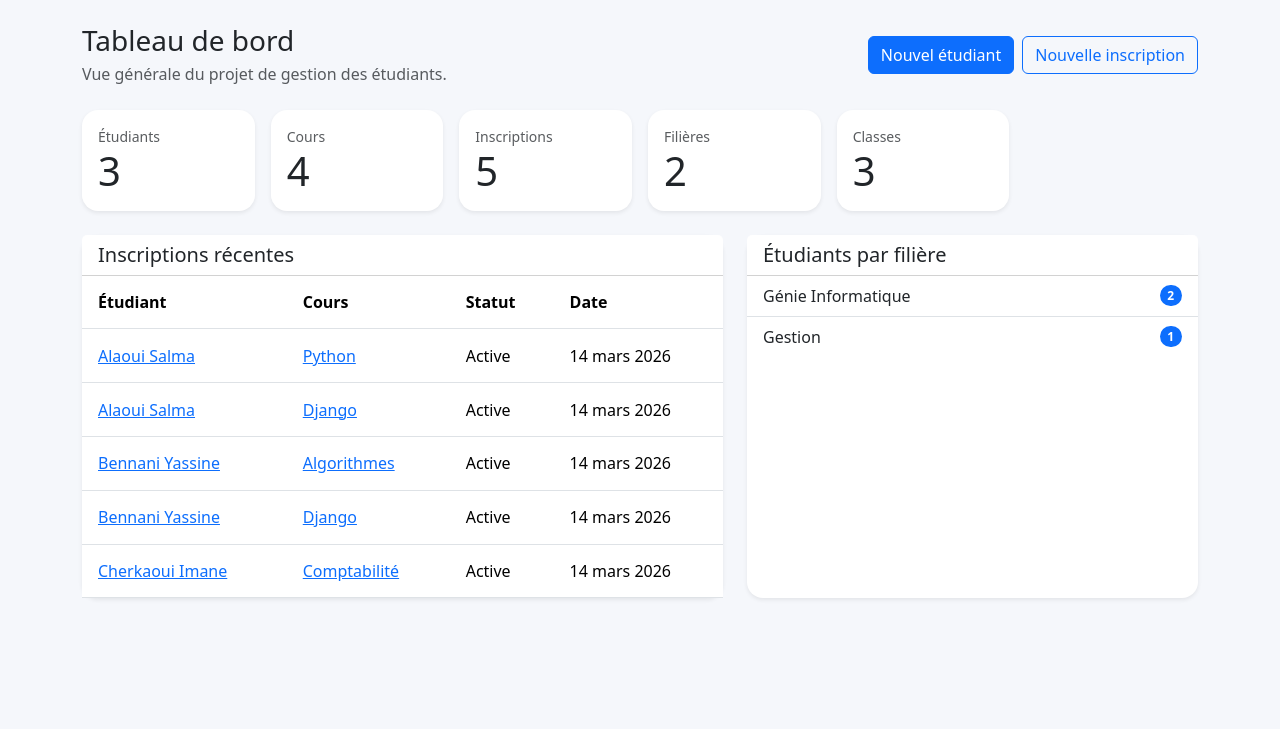
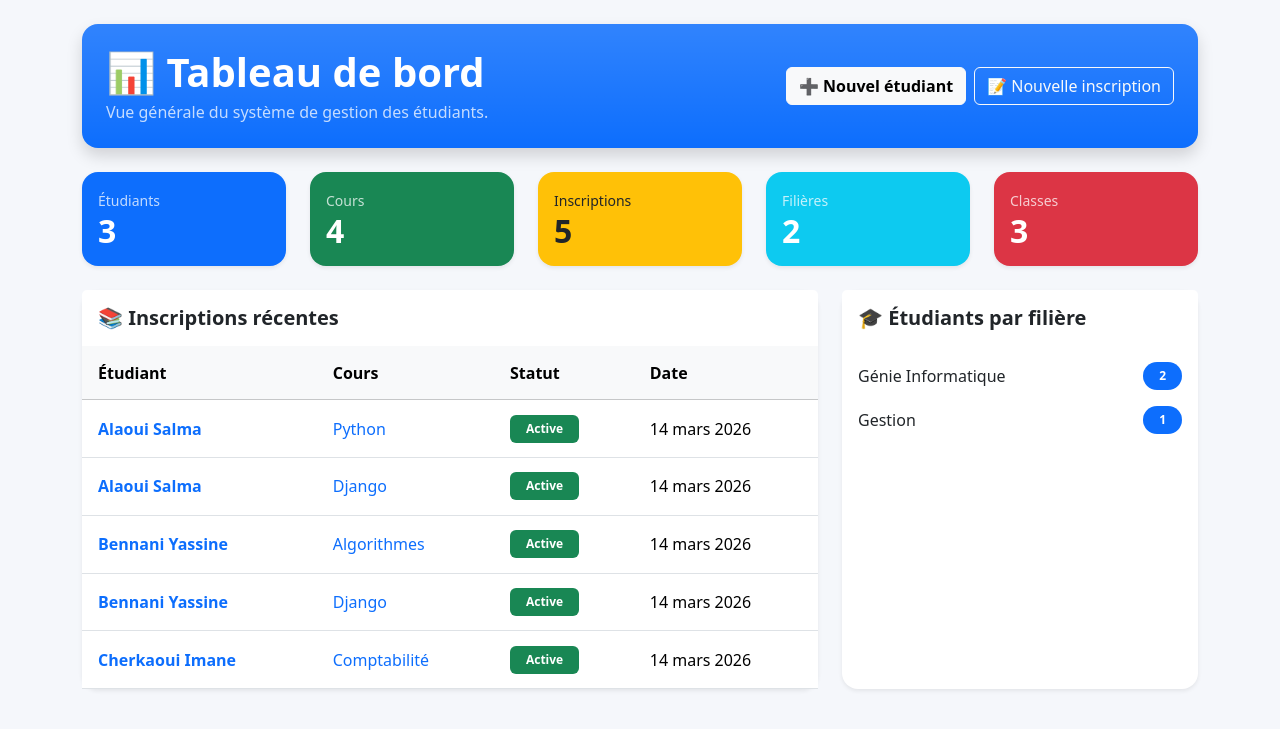
Before and after one commit to theelh/student_project, a Django app: page /dashboard/ in a window 1280 px wide. Shown: the part 56-785 px from the top of the page. Run offline with Django 5.2, Linux system fonts and the light colour scheme; a user stored in the database is signed in; data comes from the database, SQL or seed files in the repository.

Commit message:
develop commit

```diff
--- a/templates/academics/dashboard.html
+++ b/templates/academics/dashboard.html
@@ -1,34 +1,93 @@
 {% extends 'base.html' %}
 {% block title %}Dashboard{% endblock %}
+
 {% block content %}
-<div class="d-flex justify-content-between align-items-center mb-4 flex-wrap gap-2">
-    <div>
-        <h1 class="h3 mb-1">Tableau de bord</h1>
-        <p class="text-muted mb-0">Vue générale du projet de gestion des étudiants.</p>
-    </div>
-    <div class="d-flex gap-2 flex-wrap">
-        <a class="btn btn-primary" href="{% url 'student_add' %}">Nouvel étudiant</a>
-        <a class="btn btn-outline-primary" href="{% url 'enrollment_add' %}">Nouvelle inscription</a>
+
+<div class="bg-primary bg-gradient text-white rounded-4 p-4 mb-4 shadow">
+    <div class="d-flex justify-content-between align-items-center flex-wrap gap-3">
+        <div>
+            <h1 class="fw-bold mb-1">📊 Tableau de bord</h1>
+            <p class="mb-0 opacity-75">
+                Vue générale du système de gestion des étudiants.
+            </p>
+        </div>
+
+        <div class="d-flex gap-2">
+            <a class="btn btn-light fw-semibold" href="{% url 'student_add' %}">
+                ➕ Nouvel étudiant
+            </a>
+
+            <a class="btn btn-outline-light" href="{% url 'enrollment_add' %}">
+                📝 Nouvelle inscription
+            </a>
+        </div>
     </div>
 </div>
 
-<div class="row g-3 mb-4">
-    <div class="col-md-6 col-xl-2"><div class="card shadow-sm h-100"><div class="card-body"><div class="text-muted small">Étudiants</div><div class="display-6">{{ counts.students }}</div></div></div></div>
-    <div class="col-md-6 col-xl-2"><div class="card shadow-sm h-100"><div class="card-body"><div class="text-muted small">Cours</div><div class="display-6">{{ counts.courses }}</div></div></div></div>
-    <div class="col-md-6 col-xl-2"><div class="card shadow-sm h-100"><div class="card-body"><div class="text-muted small">Inscriptions</div><div class="display-6">{{ counts.enrollments }}</div></div></div></div>
-    <div class="col-md-6 col-xl-2"><div class="card shadow-sm h-100"><div class="card-body"><div class="text-muted small">Filières</div><div class="display-6">{{ counts.programs }}</div></div></div></div>
-    <div class="col-md-6 col-xl-2"><div class="card shadow-sm h-100"><div class="card-body"><div class="text-muted small">Classes</div><div class="display-6">{{ counts.classrooms }}</div></div></div></div>
+<!-- Statistics -->
+<div class="row g-4 mb-4">
+
+    <div class="col-md-6 col-xl">
+        <div class="card border-0 shadow-sm bg-primary text-white rounded-4">
+            <div class="card-body">
+                <small class="opacity-75">Étudiants</small>
+                <h2 class="fw-bold mb-0">{{ counts.students }}</h2>
+            </div>
+        </div>
+    </div>
+
+    <div class="col-md-6 col-xl">
+        <div class="card border-0 shadow-sm bg-success text-white rounded-4">
+            <div class="card-body">
+                <small class="opacity-75">Cours</small>
+                <h2 class="fw-bold mb-0">{{ counts.courses }}</h2>
+            </div>
+        </div>
+    </div>
+
+    <div class="col-md-6 col-xl">
+        <div class="card border-0 shadow-sm bg-warning text-dark rounded-4">
+            <div class="card-body">
+                <small>Inscriptions</small>
+                <h2 class="fw-bold mb-0">{{ counts.enrollments }}</h2>
+            </div>
+        </div>
+    </div>
+
+    <div class="col-md-6 col-xl">
+        <div class="card border-0 shadow-sm bg-info text-white rounded-4">
+            <div class="card-body">
+                <small class="opacity-75">Filières</small>
+                <h2 class="fw-bold mb-0">{{ counts.programs }}</h2>
+            </div>
+        </div>
+    </div>
+
+    <div class="col-md-6 col-xl">
+        <div class="card border-0 shadow-sm bg-danger text-white rounded-4">
+            <div class="card-body">
+                <small class="opacity-75">Classes</small>
+                <h2 class="fw-bold mb-0">{{ counts.classrooms }}</h2>
+            </div>
+        </div>
+    </div>
+
 </div>
 
 <div class="row g-4">
-    <div class="col-lg-7">
-        <div class="card shadow-sm h-100">
-            <div class="card-header bg-white">
-                <h2 class="h5 mb-0">Inscriptions récentes</h2>
+
+    <!-- Recent Enrollments -->
+    <div class="col-lg-8">
+        <div class="card border-0 shadow-sm rounded-4">
+            <div class="card-header bg-white border-0 py-3">
+                <h5 class="fw-bold mb-0">
+                    📚 Inscriptions récentes
+                </h5>
             </div>
+
             <div class="table-responsive">
-                <table class="table table-hover align-middle mb-0">
-                    <thead>
+                <table class="table align-middle table-hover mb-0">
+                    <thead class="table-light">
                         <tr>
                             <th>Étudiant</th>
                             <th>Cours</th>
@@ -36,38 +95,72 @@
                             <th>Date</th>
                         </tr>
                     </thead>
+
                     <tbody>
                         {% for enrollment in recent_enrollments %}
                         <tr>
-                            <td><a href="{% url 'student_detail' enrollment.student.pk %}">{{ enrollment.student }}</a></td>
-                            <td><a href="{% url 'course_detail' enrollment.course.pk %}">{{ enrollment.course.title }}</a></td>
-                            <td>{{ enrollment.get_status_display }}</td>
+                            <td>
+                                <a class="fw-semibold text-decoration-none"
+                                   href="{% url 'student_detail' enrollment.student.pk %}">
+                                    {{ enrollment.student }}
+                                </a>
+                            </td>
+
+                            <td>
+                                <a class="text-decoration-none"
+                                   href="{% url 'course_detail' enrollment.course.pk %}">
+                                    {{ enrollment.course.title }}
+                                </a>
+                            </td>
+                            <td>
+                                <span class="badge bg-success px-3 py-2">
+                                    {{ enrollment.get_status_display }}
+                                </span>
+                            </td>
+
                             <td>{{ enrollment.enrolled_at }}</td>
                         </tr>
                         {% empty %}
-                        <tr><td colspan="4" class="text-center text-muted py-4">Aucune inscription pour le moment.</td></tr>
+                        <tr>
+                            <td colspan="4" class="text-center py-5 text-muted">
+                                Aucune inscription pour le moment.
+                            </td>
+                        </tr>
                         {% endfor %}
                     </tbody>
+
                 </table>
             </div>
         </div>
     </div>
-    <div class="col-lg-5">
-        <div class="card shadow-sm h-100">
-            <div class="card-header bg-white">
-                <h2 class="h5 mb-0">Étudiants par filière</h2>
+
+    <!-- Programs -->
+    <div class="col-lg-4">
+        <div class="card border-0 shadow-sm rounded-4 h-100">
+            <div class="card-header bg-white border-0 py-3">
+                <h5 class="fw-bold mb-0">
+                    🎓 Étudiants par filière
+                </h5>
             </div>
-            <ul class="list-group list-group-flush">
+
+            <div class="card-body">
                 {% for item in students_by_program %}
-                <li class="list-group-item d-flex justify-content-between align-items-center">
+                <div class="d-flex justify-content-between align-items-center mb-3">
                     <span>{{ item.name }}</span>
-                    <span class="badge text-bg-primary rounded-pill">{{ item.total }}</span>
-                </li>
+
+                    <span class="badge bg-primary rounded-pill px-3 py-2">
+                        {{ item.total }}
+                    </span>
+                </div>
                 {% empty %}
-                <li class="list-group-item text-muted">Aucune donnée disponible.</li>
+                <p class="text-muted mb-0">
+                    Aucune donnée disponible.
+                </p>
                 {% endfor %}
-            </ul>
+            </div>
         </div>
     </div>
+
 </div>
+
 {% endblock %}
```
